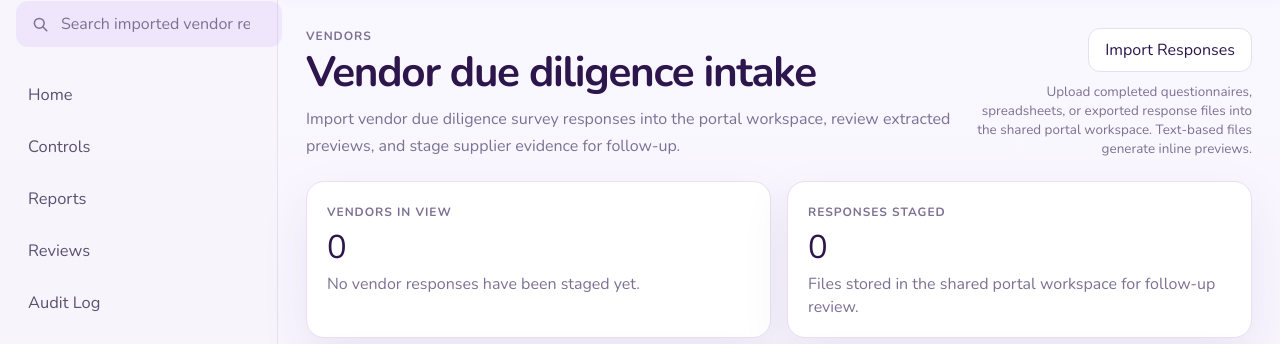
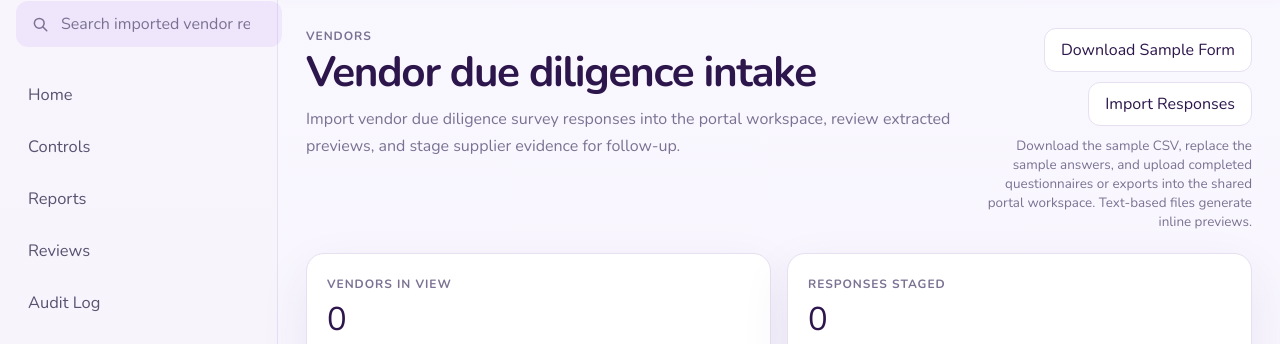
Before and after one commit to cgnetworking/ComplianceApp, a Django app: page /vendors.html in a window 1280 px wide. Shown: the part 85-429 px from the top of the page. Run offline with Django 4.2, Linux system fonts and the light colour scheme; the visitor is signed in with stand-in values (Sample User, id 1); data comes from the database, SQL or seed files in the repository; data that the repository does not hold is empty; parts of the project's set-up code (start-up, migrations or seed data) failed here and were passed over; some libraries are stand-ins or nearby versions.

Commit message:
Add downloadable vendor intake sample form and upload guidance

```diff
--- a/templates/portal/vendors.html
+++ b/templates/portal/vendors.html
@@ -36,9 +36,16 @@
           </div>
           <div class="report-actions">
             <input id="vendor-upload-input" type="file" accept=".csv,.json,.txt,.md,.markdown,.html,.htm,.pdf,.doc,.docx,.xls,.xlsx" multiple hidden>
+            <a
+              class="ghost-button"
+              href="{% static 'downloads/vendor_due_diligence_intake_sample.csv' %}"
+              download="vendor_due_diligence_intake_form.csv"
+            >
+              Download Sample Form
+            </a>
             <button class="ghost-button" id="vendor-upload-trigger" type="button">Import Responses</button>
             <p class="helper-note upload-status" id="vendor-upload-status">
-              Upload completed questionnaires, spreadsheets, or exported response files. Text-based files generate inline previews.
+              Download the sample CSV, replace the sample answers, and import completed questionnaires or exports. Text-based files generate inline previews.
             </p>
           </div>
         </section>
--- /dev/null
+++ b/webapp/downloads/vendor_due_diligence_intake_sample.csv
@@ -0,0 +1,2 @@
+vendor_name,legal_entity_name,website,primary_contact_name,primary_contact_email,service_description,data_types_processed,data_residency,subprocessors_used,security_certifications,encryption_at_rest,encryption_in_transit,mfa_for_admin_access,incident_response_program,breach_notification_sla_hours,business_continuity_plan,disaster_recovery_rto_hours,disaster_recovery_rpo_hours,dpa_signed,last_assessment_date,risk_tier,notes
+"Example Cloud Services","Example Cloud Services, Inc.","https://examplevendor.com","Jordan Smith","security@examplevendor.com","Cloud-hosted ticketing and analytics platform","Customer account data; support tickets; audit logs","United States","Yes - see subprocessor appendix","ISO 27001; SOC 2 Type II","AES-256","TLS 1.2+","Required for all privileged accounts","Documented and tested annually","24","Documented with annual tabletop","8","4","Yes","2026-03-10","Medium","Replace this sample row with the vendor's completed answers before reimport."
--- a/webapp/js/shared.js
+++ b/webapp/js/shared.js
@@ -1019,8 +1019,8 @@
     }
     if (els.vendorUploadStatus) {
       els.vendorUploadStatus.textContent = isApiPersistence()
-        ? "Upload completed questionnaires, spreadsheets, or exported response files into the shared portal workspace. Text-based files generate inline previews."
-        : "Upload completed questionnaires, spreadsheets, or exported response files. Text-based files generate inline previews.";
+        ? "Download the sample CSV, replace the sample answers, and upload completed questionnaires or exports into the shared portal workspace. Text-based files generate inline previews."
+        : "Download the sample CSV, replace the sample answers, and upload completed questionnaires or exports. Text-based files generate inline previews.";
     }
     if (els.mappingUploadStatus) {
       els.mappingUploadStatus.textContent = isApiPersistence()
```
